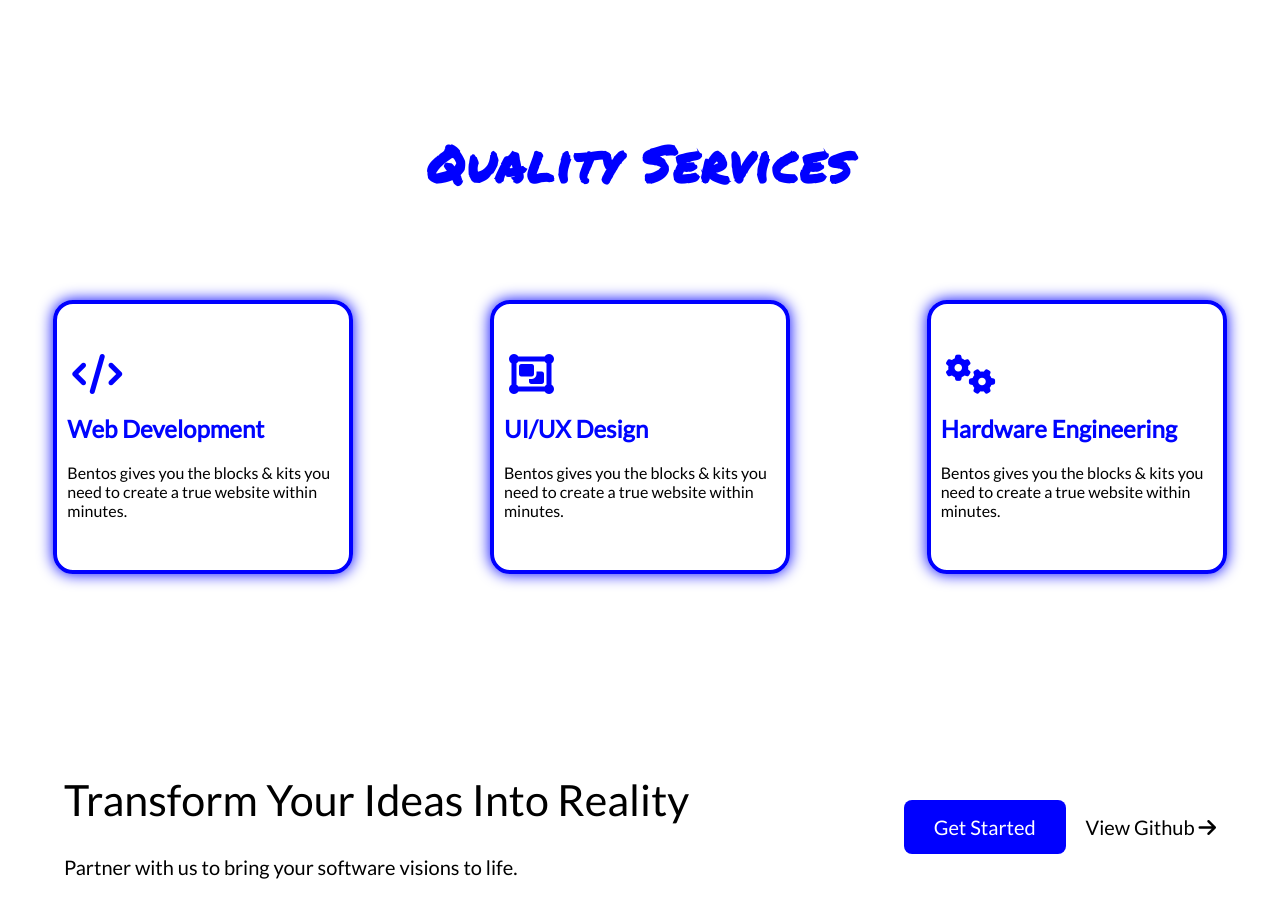
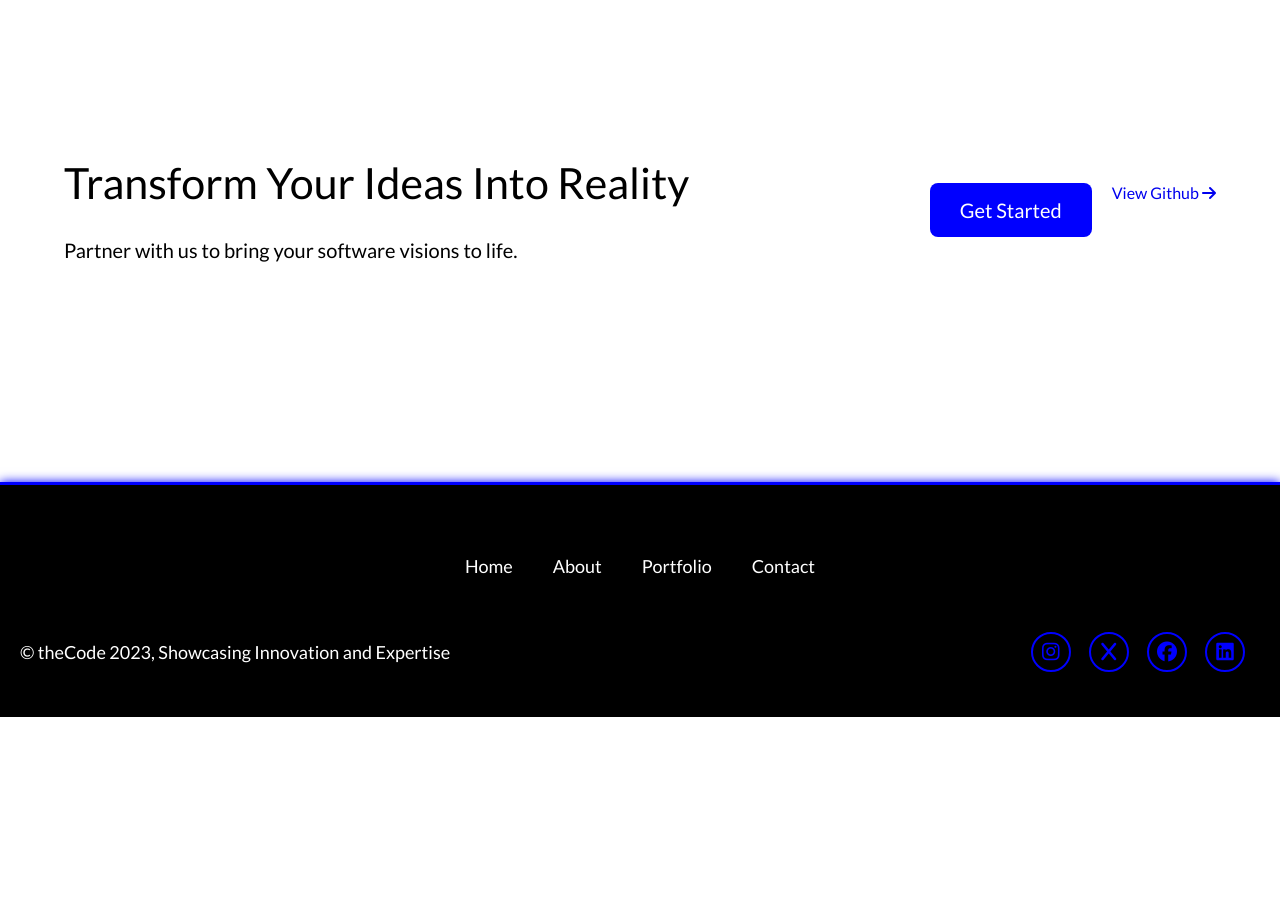
Before and after one commit to victor-velocity/theCode_Portfolio, a plain HTML site: page portfolio.html in a window 1280 px wide. Shown: the part 1720-2637 px from the top of the page. After the commit the page ends 2437 px from the top, so only its background shows below. Drawn offline with Linux system fonts and the light colour scheme.

Commit message:
theCode Portfolio

```diff
--- a/assets/css/dark.css
+++ b/assets/css/dark.css
@@ -30,8 +30,8 @@ nav ul li a, #language {
     background-color: transparent;
 }
 
-.portlink {
-    color: white;
+.portlink, .port30{
+    color: white !important;
 }
 
 .mail p a  {
--- a/assets/css/style.css
+++ b/assets/css/style.css
@@ -63,7 +63,7 @@ a {
 #load {
     position: absolute;
     top: 50%;
-    left: 50%;
+    left: 48%;
     transform: translate(-50%, -50%);
     width: 100px;
     height: 100px;
--- a/portfolio.html
+++ b/portfolio.html
@@ -123,26 +123,6 @@
                 </div>
                 <button class="btn7"><a href="https://www.github.com/victor-velocity" target="_blank" >Discover More</a></button>
             </div>
-            <div class="serviceDiv">
-                <h1 class="servicehead">Quality Services</h1>
-                <div class="services">
-                    <div class="servicecontent">
-                        <i class="fa-solid fa-code icon3"></i>
-                        <h1 class="servicetitle">Web Development</h1>
-                        <p>Bentos gives you the blocks & kits you need to create a true website within minutes.</p>
-                    </div>
-                    <div class="servicecontent">
-                        <i class="fa-solid fa-object-group icon3"></i>
-                        <h1 class="servicetitle">UI/UX Design</h1>
-                        <p>Bentos gives you the blocks & kits you need to create a true website within minutes.</p>
-                    </div>
-                    <div class="servicecontent">
-                        <i class="fa-solid fa-gears icon3"></i>
-                        <h1 class="servicetitle">Hardware Engineering</h1>
-                        <p>Bentos gives you the blocks & kits you need to create a true website within minutes.</p>
-                    </div>
-                </div>
-            </div>
             <div class="transform">
                 <div class="ideas_text">
                     <p class="p20">Transform Your Ideas Into Reality</p>
@@ -150,7 +130,7 @@
                 </div>
                 <div class="idea_buttons">
                     <a href="contact.html"><button class="port6">Get Started</button></a>
-                    <div class="port30"><a href="https://github.com/victor-velocity">View Github <i class="fa-solid fa-arrow-right"></i></a></div>
+                    <div class="port35"><a href="https://github.com/victor-velocity">View Github <i class="fa-solid fa-arrow-right"></i></a></div>
                 </div>
             </div>
 
```
